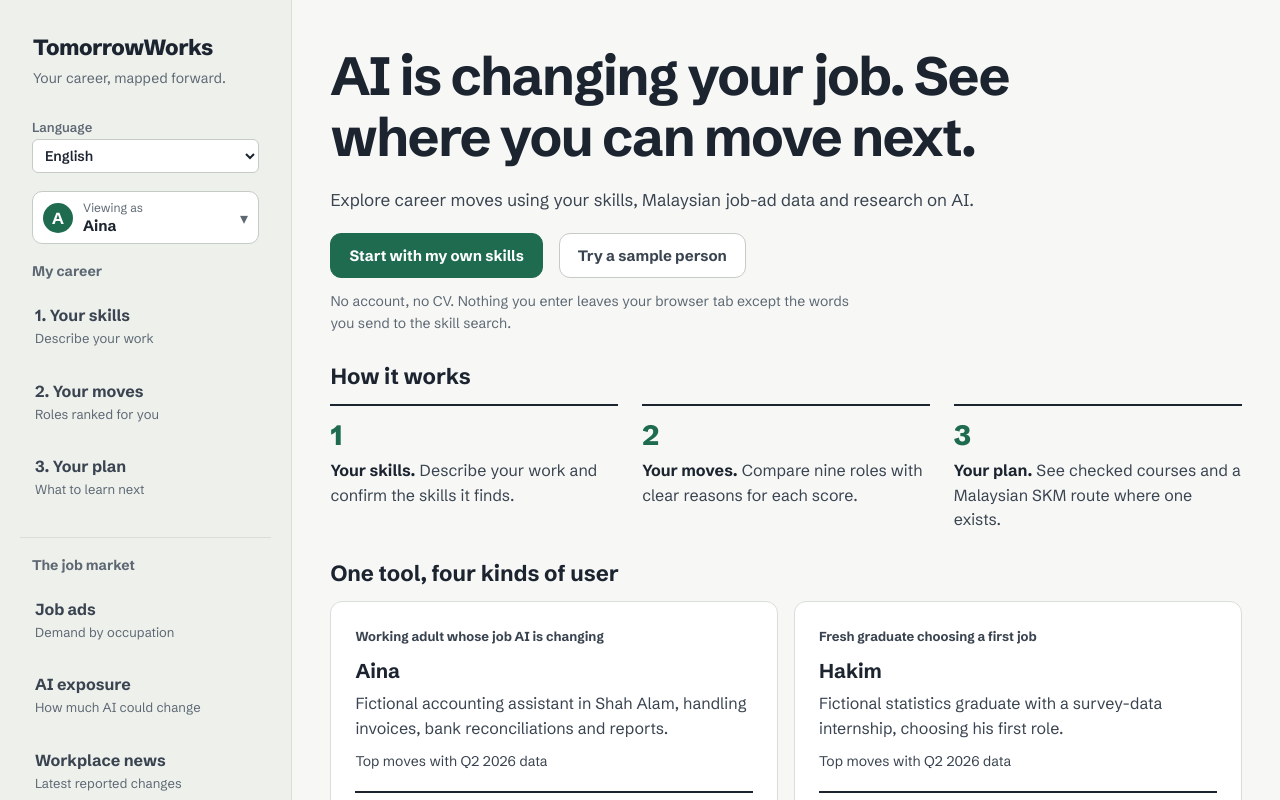
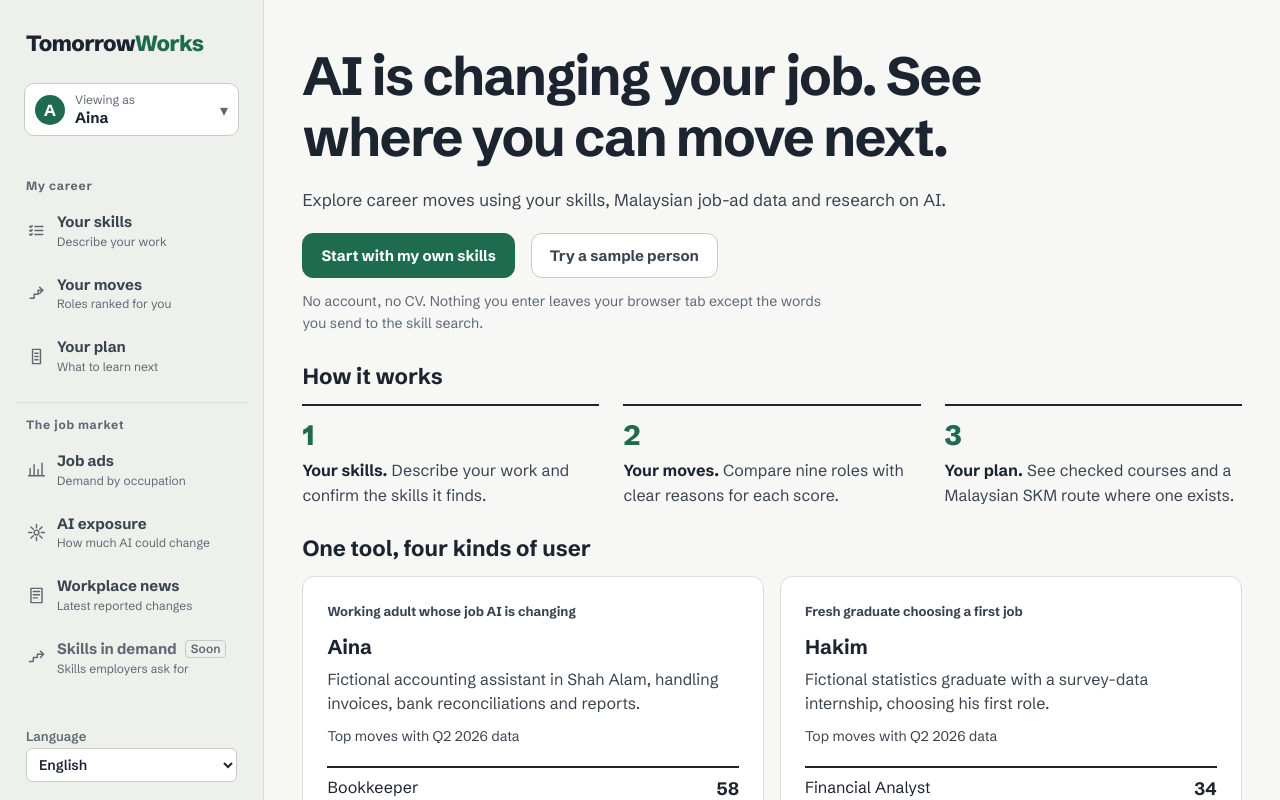
Before and after one commit to kairos8232/TomorrowWorks, a React (Vite) app: page / in a window 1280 px wide. Shown: the top 800 px of the page. Built offline with nearby package versions, Linux system fonts and the light colour scheme.

Commit message:
ux: refresh sidebar navigation

```diff
--- a/src/main.tsx
+++ b/src/main.tsx
@@ -15,9 +15,9 @@ type Screen = 'home' | 'skills' | 'moves' | 'plan' | 'team' | 'demand' | 'outloo
 
 type NavItem = { id: Screen; label: string; hint: string; soon?: boolean };
 const careerNav: NavItem[] = [
-  { id: 'skills', label: '1. Your skills', hint: 'Describe your work' },
-  { id: 'moves', label: '2. Your moves', hint: 'Roles ranked for you' },
-  { id: 'plan', label: '3. Your plan', hint: 'What to learn next' },
+  { id: 'skills', label: 'Your skills', hint: 'Describe your work' },
+  { id: 'moves', label: 'Your moves', hint: 'Roles ranked for you' },
+  { id: 'plan', label: 'Your plan', hint: 'What to learn next' },
 ];
 const teamNav: NavItem[] = [
   { id: 'team', label: 'Team view', hint: 'Who fits which role, shared gaps' },
@@ -99,13 +99,28 @@ function Home({ start }: { start: (who: ViewerId) => void }) {
   </div>;
 }
 
+function NavIcon({ id }: { id: Screen }) {
+  const shape = {
+    skills: <><path d="M4 7h2m4 0h10M4 12h2m4 0h10M4 17h2m4 0h10" /><path d="m3.5 7 1 1 2-2m-3 6 1 1 2-2m-3 6 1 1 2-2" /></>,
+    moves: <><path d="M4 18h5v-5h5V8h6" /><path d="m16 4 4 4-4 4" /></>,
+    plan: <><path d="M7 3h10v18H7zM10 8h4m-4 4h4m-4 4h4" /></>,
+    team: <><circle cx="9" cy="8" r="3" /><path d="M3.5 19v-2a5.5 5.5 0 0 1 11 0v2M17 6a3 3 0 0 1 0 6m1 3a4 4 0 0 1 2.5 4" /></>,
+    demand: <><path d="M4 20V11m5 9V6m5 14v-8m5 8V4M2 20h20" /></>,
+    outlook: <><circle cx="12" cy="12" r="3" /><path d="M12 2v4m0 12v4M2 12h4m12 0h4M5 5l3 3m8 8 3 3M19 5l-3 3M8 16l-3 3" /></>,
+    news: <><path d="M5 3h14v18H5zM8 7h8M8 11h8M8 15h5" /></>,
+    trending: <><path d="M3 17h5v-5h5V8h8m-4-4 4 4-4 4" /></>,
+    home: null,
+  }[id];
+  return <svg className="nav-icon" viewBox="0 0 24 24" fill="none" stroke="currentColor" strokeWidth="1.8" strokeLinecap="round" strokeLinejoin="round" aria-hidden="true">{shape}</svg>;
+}
+
 function NavGroup({ label, items, screen, go }: { label: string; items: NavItem[]; screen: Screen; go: (s: Screen) => void }) {
   const t = useT();
   return <div className="nav-group">
     <p className="nav-group-label">{t(label)}</p>
     <nav className="nav-list" aria-label={label}>
       {items.map((item) => <button key={item.id} type="button" className={`nav-item${screen === item.id ? ' active' : ''}${item.soon ? ' is-soon' : ''}`} aria-current={screen === item.id ? 'page' : undefined} onClick={() => go(item.id)}>
-        <strong>{t(item.label)}{item.soon && <span className="soon">{t('Soon')}</span>}</strong><small>{t(item.hint)}</small>
+        <NavIcon id={item.id} /><span className="nav-copy"><strong>{t(item.label)}{item.soon && <span className="soon">{t('Soon')}</span>}</strong><small>{t(item.hint)}</small></span>
       </button>)}
     </nav>
   </div>;
@@ -150,15 +165,13 @@ function App() {
   const t = translate(lang);
   return <LangProvider value={lang}><div className="app-shell">
     <aside className="sidebar" aria-label="Navigation">
-      <button type="button" className="brand" onClick={() => go('home')}>TomorrowWorks</button>
-      <p className="sidebar-kicker">{t('Your career, mapped forward.')}</p>
-      <label className="lang-pick"><span>{t('Language')}</span><select value={lang} onChange={(e) => setLang(e.target.value as Lang)}>{languages.map((l) => <option key={l.id} value={l.id}>{l.label}</option>)}</select></label>
+      <button type="button" className="brand" onClick={() => go('home')}>Tomorrow<span className="brand-accent">Works</span></button>
       <ViewerSwitch viewer={viewer} choose={start} />
       {kind === 'team'
         ? <NavGroup label="My team" items={teamNav} screen={screen} go={go} />
         : <NavGroup label="My career" items={careerNav} screen={screen} go={go} />}
       <NavGroup label="The job market" items={marketNav} screen={screen} go={go} />
-      <div className="sidebar-note">{t('Prototype for SDC Hackathon 2026')}<br /><span>{t('Profiles are fictional or stay in your browser.')}</span></div>
+      <label className="lang-pick"><span>{t('Language')}</span><select value={lang} onChange={(e) => setLang(e.target.value as Lang)}>{languages.map((l) => <option key={l.id} value={l.id}>{l.label}</option>)}</select></label>
     </aside>
 
     <main className="main-content">
--- a/src/styles.css
+++ b/src/styles.css
@@ -5,23 +5,23 @@
 body { margin: 0; min-width: 320px; }
 button { font: inherit; cursor: pointer; }
 button:focus-visible, a:focus-visible, .nav-item:focus-visible, .market-card:focus-visible { outline: 3px solid #2f8a66; outline-offset: 3px; }
-.app-shell { min-height: 100vh; display: grid; grid-template-columns: 292px minmax(0, 1fr); }
-.sidebar { background: #eef0ec; color: #1c2430; border-right: 1px solid #d9ded9; padding: 32px 20px; display: flex; flex-direction: column; }
-.brand { display: flex; align-items: center; gap: 11px; font: 800 21px 'Schibsted Grotesk', sans-serif; letter-spacing: -.06em; padding: 2px 13px; }
-.brand-mark { display: grid; place-items: center; width: 32px; height: 32px; border-radius: 10px; background: #1e6b4f; color: #f7f8f6; font-size: 19px; }
+.app-shell { min-height: 100vh; display: grid; grid-template-columns: 264px minmax(0, 1fr); }
+.sidebar { position: sticky; top: 0; height: 100vh; overflow-y: auto; background: #eef0ec; color: #1c2430; border-right: 1px solid #d9ded9; padding: 28px 16px 18px; display: flex; flex-direction: column; }
+.brand { display: flex; align-items: center; font: 800 21px 'Schibsted Grotesk', sans-serif; letter-spacing: -.03em; padding: 2px 10px; }
 .brand-accent { color: #1e6b4f; }
-.sidebar-kicker { color: #5d6873; font-size: 14px; margin: 8px 0 36px 56px; }
-.nav-group-label { color: #5d6873; font: 700 14px 'Schibsted Grotesk', sans-serif; margin: 0 12px 12px; }
-.nav-list { display: grid; gap: 6px; }
-.nav-item { width: 100%; border: 1px solid transparent; border-radius: 12px; background: transparent; color: #3a4450; padding: 12px 14px; display: block; text-align: left; }
-.nav-item:hover, .nav-item:focus-visible { border-color: #c5ccc6; outline: none; }
-.nav-item.active { background: #ffffff; color: #1c2430; border-color: #d9ded9; box-shadow: inset 3px 0 0 #1e6b4f; }
+.nav-group-label { color: #5d6873; font: 700 12px 'Schibsted Grotesk', sans-serif; letter-spacing: .06em; margin: 0 10px 8px; }
+.nav-list { display: grid; gap: 3px; }
+.nav-item { width: 100%; border: 1px solid transparent; border-radius: 10px; background: transparent; color: #3a4450; padding: 10px; display: flex; align-items: center; gap: 11px; text-align: left; }
+.nav-item:hover { background: #ffffff; }
+.nav-item:focus-visible { outline: 3px solid #2f8a66; outline-offset: 2px; }
+.nav-item.active { background: #e6f0ea; color: #17563f; border-color: #b8cfc1; }
+.nav-icon { width: 19px; height: 19px; flex: none; color: #5d6873; }
+.nav-item.active .nav-icon { color: #1e6b4f; }
+.nav-copy { min-width: 0; }
 .nav-item strong, .nav-item small { display: block; }
-.nav-item strong { font-size: 16px; margin-bottom: 4px; }
-.nav-item small { font-size: 13px; line-height: 1.5; color: #5d6873; }
-.personal-group { margin-top: 32px; padding-top: 22px; border-top: 1px solid #d9ded9; }
-.sidebar-note { margin: auto 12px 2px; padding: 20px 0 0; border-top: 1px solid #d9ded9; color: #1c2430; font-weight: 600; font-size: 14px; line-height: 1.6; }
-.sidebar-note span { color: #5d6873; font-weight: 400; }
+.nav-item strong { font-size: 15px; margin: 0; line-height: 1.3; }
+.nav-item small { font-size: 12px; line-height: 1.35; color: #5d6873; margin-top: 2px; }
+.nav-group:first-of-type { margin-top: 24px; }
 .main-content { min-width: 0; }
 .topbar { min-height: 64px; padding: 14px clamp(24px, 3vw, 48px); display: flex; justify-content: space-between; align-items: center; gap: 12px; border-bottom: 1px solid #d9ded9; background: white; color: #5d6873; font-size: 15px; font-weight: 700; }
 .career-button { border: 1px solid #1e6b4f; border-radius: 10px; background: #1e6b4f; color: #ffffff; padding: 10px 14px; font-weight: 700; font-size: 15px; white-space: nowrap; }
@@ -108,9 +108,9 @@ h1 { margin: 0; font-size: clamp(36px, 4.2vw, 56px); line-height: 1.13; letter-s
 }
 @media (max-width: 980px) {
   .app-shell { display: block; }
-  .sidebar { padding: 12px 24px 10px; }
+  .sidebar { position: static; height: auto; overflow: visible; padding: 12px 24px 10px; }
   .brand { padding: 0; }
-  .sidebar-kicker, .sidebar-note, .nav-item small, .nav-group-label { display: none; }
+  .nav-item small, .nav-group-label { display: none; }
   .nav-group { margin-top: 8px; }
   .nav-list { display: flex; gap: 6px; overflow-x: auto; scrollbar-width: thin; padding-bottom: 3px; }
   .nav-item { width: auto; min-width: max-content; padding: 7px 10px; }
@@ -135,8 +135,7 @@ h1 { margin: 0; font-size: clamp(36px, 4.2vw, 56px); line-height: 1.13; letter-s
 
 /* Role matches: a ranked ledger. Colour carries meaning only:
    green = held or rising, red = to build or falling. */
-.brand { font: 800 22px 'Schibsted Grotesk', sans-serif; letter-spacing: -.02em; padding: 2px 13px; }
-.sidebar-kicker { margin: 6px 13px 32px; }
+.brand { font: 800 22px 'Schibsted Grotesk', sans-serif; letter-spacing: -.03em; padding: 2px 10px; }
 .note { color: #5d6873; font-size: 14px; line-height: 1.55; }
 .ledger { background: #ffffff; border: 1px solid #d9ded9; border-radius: 12px; padding: clamp(18px, 3vw, 28px); }
 .ledger-controls { display: flex; flex-wrap: wrap; gap: 14px 24px; align-items: flex-end; }
@@ -269,7 +268,7 @@ h1 { margin: 0; font-size: clamp(36px, 4.2vw, 56px); line-height: 1.13; letter-s
 /* ---- Guided flow and home (21 Oct 2026) ---- */
 .brand { border: 0; background: transparent; color: #1c2430; text-align: left; cursor: pointer; }
 .nav-item strong { display: flex; align-items: center; gap: 8px; }
-.nav-group + .nav-group { margin-top: 24px; padding-top: 18px; border-top: 1px solid #d9ded9; }
+.nav-group + .nav-group { margin-top: 16px; padding-top: 14px; border-top: 1px solid #d9ded9; }
 .nav-item.is-soon strong { color: #5d6873; }
 .soon { font-size: 12px; font-weight: 600; color: #5d6873; border: 1px solid #c5ccc6; border-radius: 4px; padding: 0 5px; }
 .page-head { padding: 8px 0 22px; }
@@ -397,10 +396,10 @@ h1 { margin: 0; font-size: clamp(36px, 4.2vw, 56px); line-height: 1.13; letter-s
   .gap-course { grid-column: 1 / -1; order: 4; }
 }
 .cap { text-transform: capitalize; }
-.lang-pick { display: grid; gap: 4px; margin: 0 12px 18px; font-size: 13px; font-weight: 600; color: #5d6873; }
+.lang-pick { display: grid; gap: 4px; margin: auto 10px 0; padding-top: 16px; font-size: 13px; font-weight: 600; color: #5d6873; }
 .lang-pick select { padding: 6px 8px; border: 1px solid #c5ccc6; border-radius: 6px; font: inherit; font-size: 14px; color: #1c2430; background: #ffffff; }
 /* "View as" switcher: an account-style chip that only swaps fictional demo data. */
-.viewer-switch { margin: 0 12px 18px; position: relative; }
+.viewer-switch { margin: 24px 8px 18px; position: relative; }
 .viewer-switch summary { list-style: none; display: flex; align-items: center; gap: 10px; padding: 8px 10px; border: 1px solid #c5ccc6; border-radius: 10px; background: #ffffff; cursor: pointer; }
 .viewer-switch summary::-webkit-details-marker { display: none; }
 .viewer-switch summary::after { content: "▾"; margin-left: auto; color: #5d6873; }
@@ -456,12 +455,17 @@ summary:focus-visible, select:focus-visible, input:focus-visible, textarea:focus
 }
 @media (max-width: 980px) {
   .sidebar { display: grid; grid-template-columns: minmax(0, 1fr) minmax(140px, 170px) minmax(190px, 230px); align-items: center; gap: 8px 12px; padding: 12px 24px; }
+  .sidebar .brand { grid-column: 1; grid-row: 1; }
+  .sidebar .viewer-switch { grid-column: 3; grid-row: 1; }
+  .sidebar .lang-pick { grid-column: 2; grid-row: 1; }
   .sidebar .lang-pick, .sidebar .viewer-switch { margin: 0; }
+  .sidebar .lang-pick { padding-top: 0; }
   .sidebar .viewer-switch > .note { display: none; }
   .sidebar .nav-group { grid-column: 1 / -1; margin: 0; padding: 0; }
   .sidebar .nav-group + .nav-group { border-top: 1px solid #d9ded9; padding-top: 7px; }
   .sidebar .nav-list { padding-bottom: 0; }
-  .sidebar .nav-item { padding: 7px 10px; }
+  .sidebar .nav-item { padding: 7px 10px; gap: 7px; }
+  .sidebar .nav-icon { width: 17px; height: 17px; }
   .sidebar .lang-pick { font-size: 12px; }
   .sidebar .lang-pick select { width: 100%; }
   .sidebar .viewer-switch summary { padding: 5px 8px; }
@@ -470,10 +474,11 @@ summary:focus-visible, select:focus-visible, input:focus-visible, textarea:focus
 }
 @media (max-width: 620px) {
   .sidebar { grid-template-columns: minmax(0, 1fr) minmax(120px, 145px); padding: 12px 16px; }
-  .sidebar .viewer-switch { grid-column: 1 / -1; }
+  .sidebar .lang-pick { grid-column: 2; grid-row: 1; }
+  .sidebar .viewer-switch { grid-column: 1 / -1; grid-row: 2; }
   .sidebar .viewer-switch summary { min-height: 42px; }
   .sidebar .nav-list[aria-label="My career"] { display: grid; grid-template-columns: repeat(3, minmax(0, 1fr)); gap: 2px; overflow: visible; }
-  .sidebar .nav-list[aria-label="My career"] .nav-item { min-width: 0; padding: 7px 5px; text-align: center; white-space: normal; }
+  .sidebar .nav-list[aria-label="My career"] .nav-item { min-width: 0; padding: 7px 5px; text-align: center; white-space: normal; justify-content: center; }
   .sidebar .nav-list[aria-label="My career"] .nav-item strong { justify-content: center; font-size: 13px; line-height: 1.2; }
   .job-panel { grid-template-columns: 1fr; }
   .people-grid { grid-template-columns: 1fr; }
@@ -486,7 +491,8 @@ summary:focus-visible, select:focus-visible, input:focus-visible, textarea:focus
 }
 @media (max-width: 360px) {
   .sidebar { grid-template-columns: minmax(0, 1fr); }
-  .sidebar .lang-pick, .sidebar .viewer-switch { grid-column: 1; }
+  .sidebar .lang-pick { grid-column: 1; grid-row: 2; }
+  .sidebar .viewer-switch { grid-column: 1; grid-row: 3; }
 }
 /* AI-matched courses: clearly labelled as machine-found, not checked by hand. */
 .ai-courses { background: #ffffff; border: 1px dashed #8a96a3; border-radius: 10px; padding: 14px 16px; }
```
